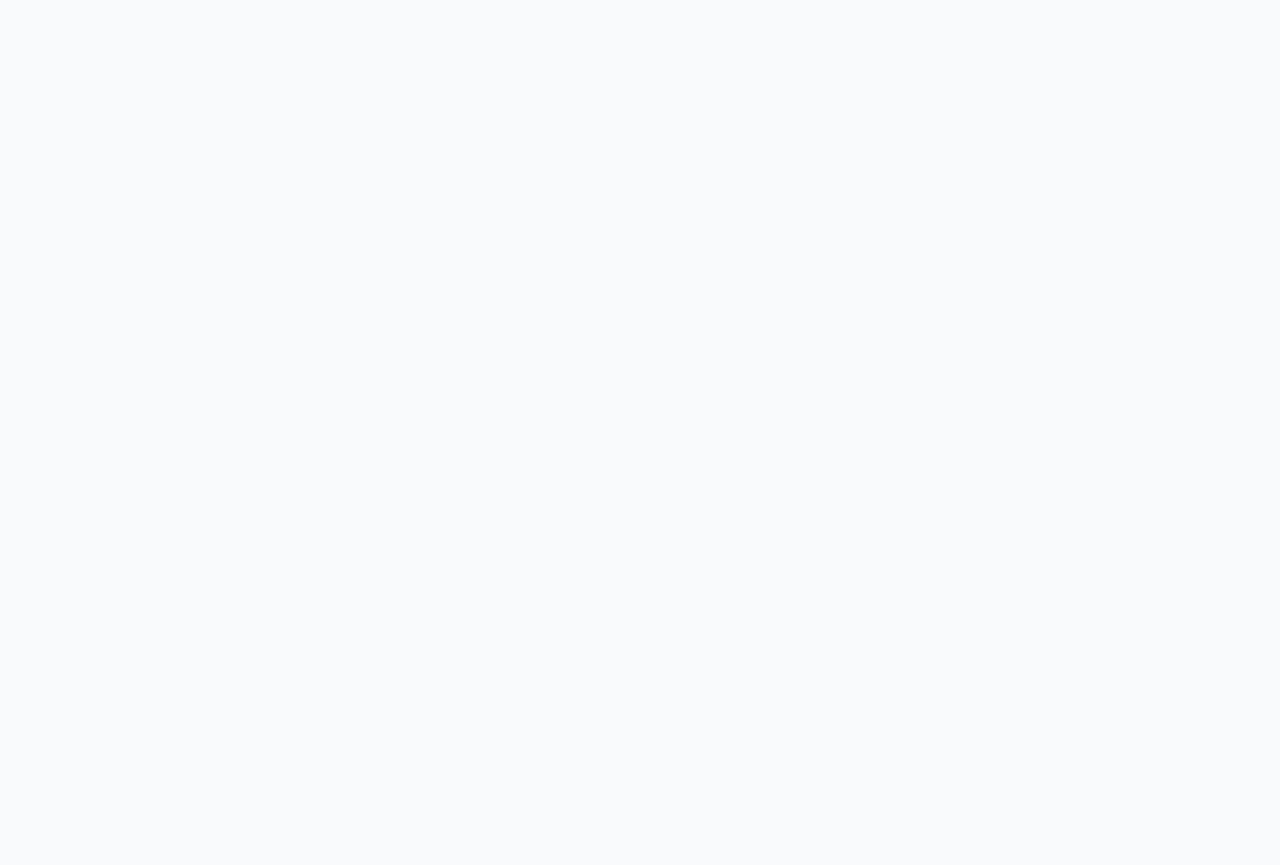
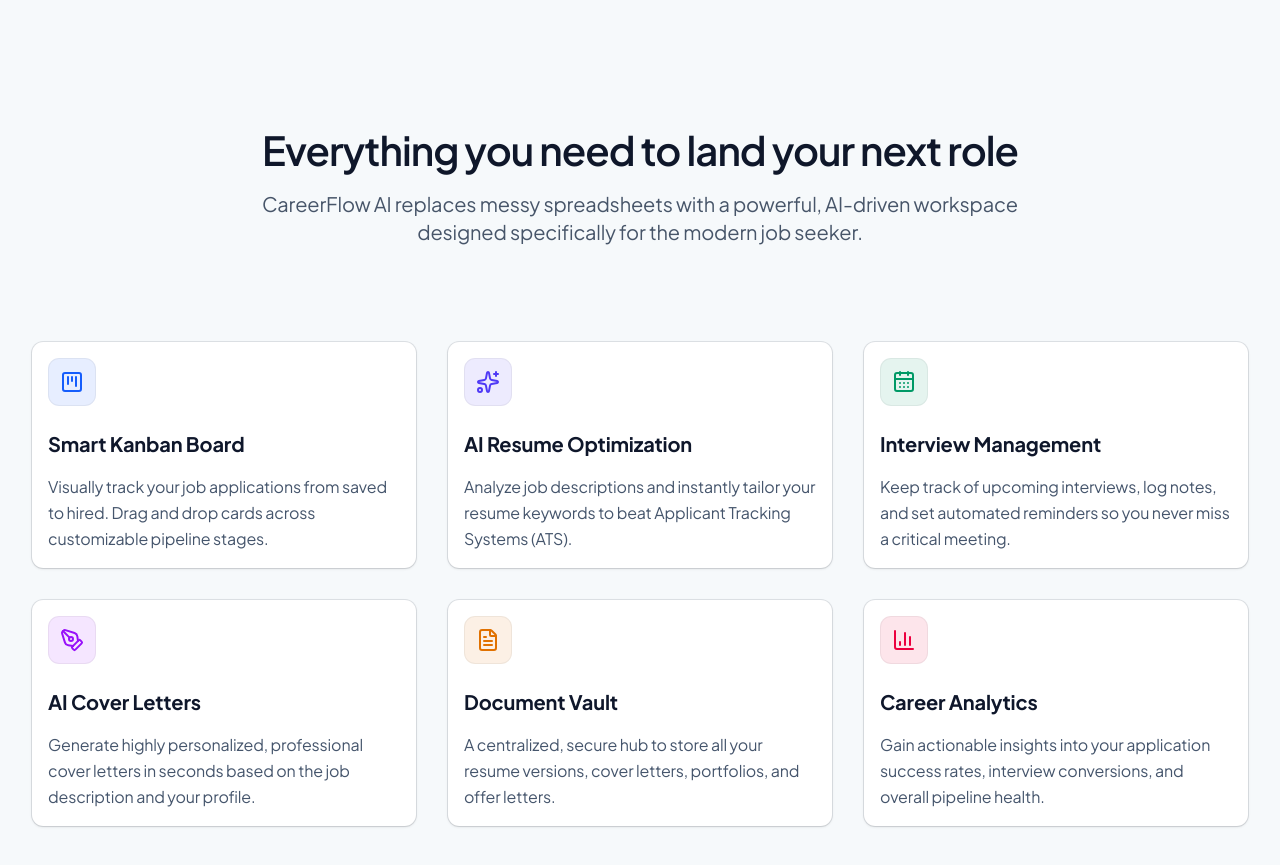
Before and after one commit to parvez-prottoy/job-application-tracker-nextJs, a Next.js app: page / in a window 1280 px wide. Shown: the part 1360-2225 px from the top of the page. Before the commit the page ends 1357 px from the top, so only its background shows below. Built offline with nearby package versions, Linux system fonts and the light colour scheme.

Commit message:
feat: add Features component and card UI

```diff
--- a/app/page.tsx
+++ b/app/page.tsx
@@ -1,3 +1,4 @@
+import Features from '@/components/home/Features';
 import Hero from '@/components/home/Hero';
 import Navbar from '@/components/layout/Navbar';
 
@@ -7,6 +8,7 @@
       <Navbar />
       <main className="flex min-h-screen flex-col">
         <Hero />
+        <Features />
       </main>
     </>
   );
--- /dev/null
+++ b/components/home/Features.tsx
@@ -0,0 +1,54 @@
+import {
+  Card,
+  CardContent,
+  CardDescription,
+  CardHeader,
+  CardTitle,
+} from '@/components/ui/card';
+import { features } from '@/data/features';
+export default function Features() {
+  return (
+    <section
+      id="features"
+      className="py-24 md:py-32 bg-secondary/30 relative border-t border-border/50"
+    >
+      <div className="max-w-7xl mx-auto px-4 sm:px-6 lg:px-8">
+        <div className="text-center max-w-3xl mx-auto mb-16 md:mb-24">
+          <h2 className="mb-4">Everything you need to land your next role</h2>
+          <p className="text-lg md:text-xl text-muted-foreground">
+            CareerFlow AI replaces messy spreadsheets with a powerful, AI-driven
+            workspace designed specifically for the modern job seeker.
+          </p>
+        </div>
+
+        <div className="grid grid-cols-1 md:grid-cols-2 lg:grid-cols-3 gap-6 md:gap-8">
+          {features.map((feature, index) => {
+            const Icon = feature.icon;
+            return (
+              <Card
+                key={index}
+                className="group relative overflow-hidden border-slate-200/80 bg-white shadow-sm transition-all duration-300 hover:shadow-xl hover:shadow-primary/5 hover:-translate-y-1.5 hover:border-primary/20"
+              >
+                <CardHeader>
+                  <div
+                    className={`w-12 h-12 rounded-xl flex items-center justify-center mb-5 ${feature.bg} ${feature.color} ring-1 ring-inset ring-black/5 transition-transform duration-300 group-hover:scale-110`}
+                  >
+                    <Icon className="w-6 h-6" />
+                  </div>
+                  <CardTitle className="text-xl font-bold text-slate-900 group-hover:text-primary transition-colors">
+                    {feature.title}
+                  </CardTitle>
+                </CardHeader>
+                <CardContent>
+                  <CardDescription className="text-base text-slate-600 leading-relaxed">
+                    {feature.description}
+                  </CardDescription>
+                </CardContent>
+              </Card>
+            );
+          })}
+        </div>
+      </div>
+    </section>
+  );
+}
--- /dev/null
+++ b/components/ui/card.tsx
@@ -0,0 +1,103 @@
+import * as React from "react"
+
+import { cn } from "@/lib/utils"
+
+function Card({
+  className,
+  size = "default",
+  ...props
+}: React.ComponentProps<"div"> & { size?: "default" | "sm" }) {
+  return (
+    <div
+      data-slot="card"
+      data-size={size}
+      className={cn(
+        "group/card flex flex-col gap-(--card-spacing) overflow-hidden rounded-xl bg-card py-(--card-spacing) text-sm text-card-foreground ring-1 ring-foreground/10 [--card-spacing:--spacing(4)] has-data-[slot=card-footer]:pb-0 has-[>img:first-child]:pt-0 data-[size=sm]:[--card-spacing:--spacing(3)] data-[size=sm]:has-data-[slot=card-footer]:pb-0 *:[img:first-child]:rounded-t-xl *:[img:last-child]:rounded-b-xl",
+        className
+      )}
+      {...props}
+    />
+  )
+}
+
+function CardHeader({ className, ...props }: React.ComponentProps<"div">) {
+  return (
+    <div
+      data-slot="card-header"
+      className={cn(
+        "group/card-header @container/card-header grid auto-rows-min items-start gap-1 rounded-t-xl px-(--card-spacing) has-data-[slot=card-action]:grid-cols-[1fr_auto] has-data-[slot=card-description]:grid-rows-[auto_auto] [.border-b]:pb-(--card-spacing)",
+        className
+      )}
+      {...props}
+    />
+  )
+}
+
+function CardTitle({ className, ...props }: React.ComponentProps<"div">) {
+  return (
+    <div
+      data-slot="card-title"
+      className={cn(
+        "font-heading text-base leading-snug font-medium group-data-[size=sm]/card:text-sm",
+        className
+      )}
+      {...props}
+    />
+  )
+}
+
+function CardDescription({ className, ...props }: React.ComponentProps<"div">) {
+  return (
+    <div
+      data-slot="card-description"
+      className={cn("text-sm text-muted-foreground", className)}
+      {...props}
+    />
+  )
+}
+
+function CardAction({ className, ...props }: React.ComponentProps<"div">) {
+  return (
+    <div
+      data-slot="card-action"
+      className={cn(
+        "col-start-2 row-span-2 row-start-1 self-start justify-self-end",
+        className
+      )}
+      {...props}
+    />
+  )
+}
+
+function CardContent({ className, ...props }: React.ComponentProps<"div">) {
+  return (
+    <div
+      data-slot="card-content"
+      className={cn("px-(--card-spacing)", className)}
+      {...props}
+    />
+  )
+}
+
+function CardFooter({ className, ...props }: React.ComponentProps<"div">) {
+  return (
+    <div
+      data-slot="card-footer"
+      className={cn(
+        "flex items-center rounded-b-xl border-t bg-muted/50 p-(--card-spacing)",
+        className
+      )}
+      {...props}
+    />
+  )
+}
+
+export {
+  Card,
+  CardHeader,
+  CardFooter,
+  CardTitle,
+  CardAction,
+  CardDescription,
+  CardContent,
+}
--- /dev/null
+++ b/data/features.js
@@ -0,0 +1,58 @@
+import {
+  BarChart3,
+  CalendarDays,
+  FileText,
+  KanbanSquare,
+  PenTool,
+  Sparkles,
+} from 'lucide-react';
+export const features = [
+  {
+    title: 'Smart Kanban Board',
+    description:
+      'Visually track your job applications from saved to hired. Drag and drop cards across customizable pipeline stages.',
+    icon: KanbanSquare,
+    color: 'text-blue-600',
+    bg: 'bg-blue-600/10',
+  },
+  {
+    title: 'AI Resume Optimization',
+    description:
+      'Analyze job descriptions and instantly tailor your resume keywords to beat Applicant Tracking Systems (ATS).',
+    icon: Sparkles,
+    color: 'text-indigo-600',
+    bg: 'bg-indigo-600/10',
+  },
+  {
+    title: 'Interview Management',
+    description:
+      'Keep track of upcoming interviews, log notes, and set automated reminders so you never miss a critical meeting.',
+    icon: CalendarDays,
+    color: 'text-emerald-600',
+    bg: 'bg-emerald-600/10',
+  },
+  {
+    title: 'AI Cover Letters',
+    description:
+      'Generate highly personalized, professional cover letters in seconds based on the job description and your profile.',
+    icon: PenTool,
+    color: 'text-purple-600',
+    bg: 'bg-purple-600/10',
+  },
+  {
+    title: 'Document Vault',
+    description:
+      'A centralized, secure hub to store all your resume versions, cover letters, portfolios, and offer letters.',
+    icon: FileText,
+    color: 'text-amber-600',
+    bg: 'bg-amber-600/10',
+  },
+  {
+    title: 'Career Analytics',
+    description:
+      'Gain actionable insights into your application success rates, interview conversions, and overall pipeline health.',
+    icon: BarChart3,
+    color: 'text-rose-600',
+    bg: 'bg-rose-600/10',
+  },
+];
```
